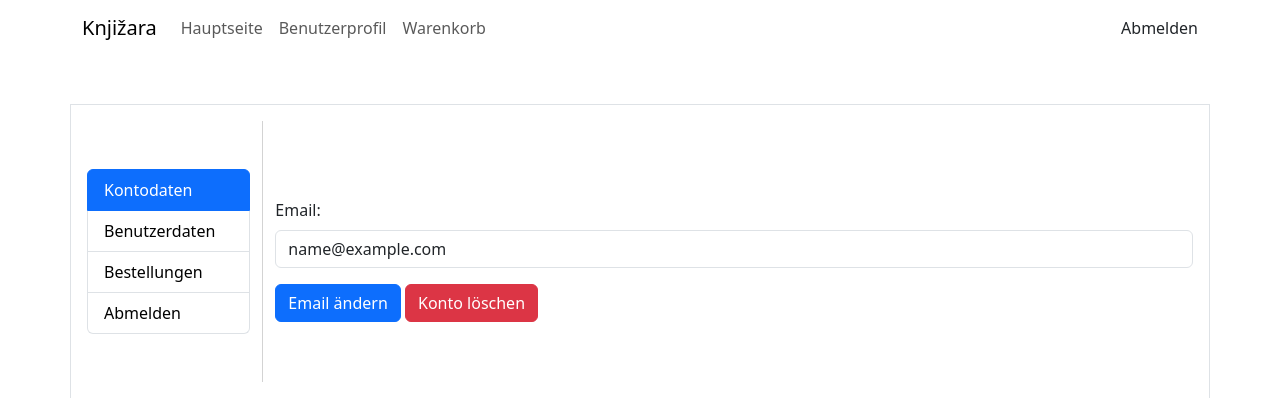
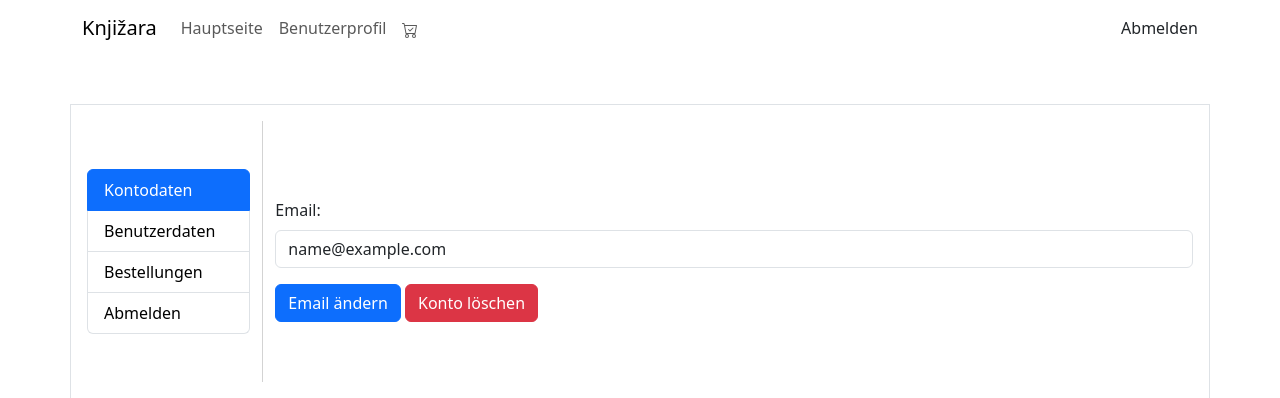
Before and after one commit to As-Itachi/projekt, a PHP site: page /profil/kontodaten.php in a window 1280 px wide. Shown: the top 398 px of the page. Run offline with PHP 8.4, Linux system fonts and the light colour scheme; the visitor is signed in with stand-in values (Sample User, id 1); a stand-in replaces the project's code that opens the database connection.

Commit message:
warenkorblogo im navbar-profil eingefügt

```diff
--- a/navbar/navbar-profil.php
+++ b/navbar/navbar-profil.php
@@ -17,7 +17,10 @@
                         <a class="nav-link" href="../profil/">Benutzerprofil</a>
                     </li>
                     <li class="nav-item">
-                        <a class="nav-link" href="../warenkorb/">Warenkorb</a>
+                        <a class="nav-link" href="../warenkorb/"><svg xmlns="http://www.w3.org/2000/svg" width="16" height="16" fill="currentColor" class="bi bi-cart-check" viewBox="0 0 16 16">
+                                <path d="M11.354 6.354a.5.5 0 0 0-.708-.708L8 8.293 6.854 7.146a.5.5 0 1 0-.708.708l1.5 1.5a.5.5 0 0 0 .708 0z" />
+                                <path d="M.5 1a.5.5 0 0 0 0 1h1.11l.401 1.607 1.498 7.985A.5.5 0 0 0 4 12h1a2 2 0 1 0 0 4 2 2 0 0 0 0-4h7a2 2 0 1 0 0 4 2 2 0 0 0 0-4h1a.5.5 0 0 0 .491-.408l1.5-8A.5.5 0 0 0 14.5 3H2.89l-.405-1.621A.5.5 0 0 0 2 1zm3.915 10L3.102 4h10.796l-1.313 7zM6 14a1 1 0 1 1-2 0 1 1 0 0 1 2 0m7 0a1 1 0 1 1-2 0 1 1 0 0 1 2 0" />
+                            </svg></a>
                     </li>
                 <?php } else { ?>
                     <li class="nav-item">
```
